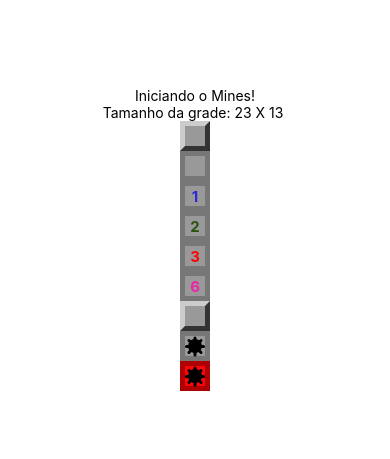
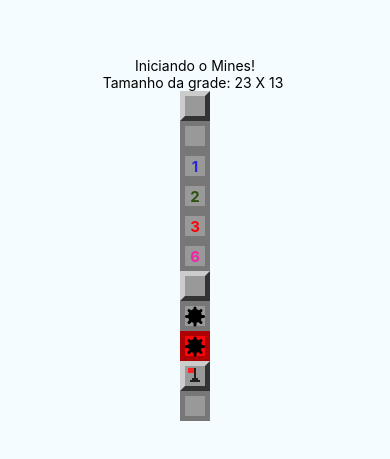
Before and after one commit to renandspedrosa/mines, a React Native app: screen / in a window 390 px wide. Shown: the part 183-642 px from the top of the page. Built offline with nearby package versions, Linux system fonts and the light colour scheme.

Commit message:
bandeira

```diff
--- a/App.js
+++ b/App.js
@@ -2,7 +2,6 @@
 import { StyleSheet, Text, View } from 'react-native';
 import params from './src/params';
 import Field from './src/components/Field';
-
 
 export default function App() {
   return (
@@ -11,6 +10,8 @@
 
       <Text>Iniciando o Mines!</Text>
       <Text>Tamanho da grade: {params.getRowsAmount()} X {params.getColumnsAmount()} </Text>
+
+
       <Field/>
       <Field opened/>
       <Field opened  nearMines={1}/>
@@ -20,6 +21,8 @@
       <Field mined />
       <Field mined opened />
       <Field mined opened exploded/>
+      <Field flagged/>
+      <Field flagged opened/>
     </View>
   );
 }
@@ -30,5 +33,6 @@
     backgroundColor: '#fff',
     alignItems: 'center',
     justifyContent: 'center',
+    backgroundColor: '#F5FCFF'
   },
 });
--- a/src/components/Field.js
+++ b/src/components/Field.js
@@ -2,14 +2,16 @@
 import {View, StyleSheet, Text} from 'react-native'
 import params from '../params'
 import Mine from './Mine'
+import Flag from './Flag'
 
 export default props =>{
-    const {mined, opened, nearMines,exploded} = props
+    const {mined, opened, nearMines,exploded,flagged} = props
 
     const styleFiel = [styles.field]
     if(opened) styleFiel.push(styles.opened)
     if(exploded) styleFiel.push(styles.exploded)
-    if(styleFiel.length === 1) styleFiel.push(styles.regular)
+    if(flagged) styleFiel.push(styles.flagged)
+    if(!opened && !exploded) styleFiel.push(styles.regular)
 
     let color = null
     if (nearMines > 0){
@@ -24,6 +26,7 @@
                 <Text style={[styles.label, {color:color}]}>{nearMines}</Text>
             :false}
             {mined && opened ? <Mine/>:false}
+            {flagged && !opened ? <Flag/> : false}
         </View>
     )
 }
--- /dev/null
+++ b/src/components/Flag.js
@@ -0,0 +1,71 @@
+import React from 'react'
+import {View, StyleSheet} from 'react-native'
+
+export default props => {
+    return (
+        <View style={styles.container}>
+            <View style={[styles.flagpole, props.bigger? styles.flagpoleBigger:null]}/>
+            <View style={[styles.flag, props.bigger ? styles.flagBigger:null]}/>
+            <View style={[styles.base1, props.bigger ? styles.base1Bigger:null]}/>
+            <View style={[styles.base2, props.bigger ? styles.base2Bigger:null]}/>
+        </View>
+    )
+}
+
+const styles = StyleSheet.create({
+    container:{
+        marginTop:2,
+    },
+    flagpole:{
+        position: 'absolute',
+        height:14,
+        width:2,
+        backgroundColor:'#222',
+        marginLeft:9
+    },
+    flag: {
+        position:'absolute',
+        height:5,
+        width:6,
+        backgroundColor:'#F22',
+        marginLeft:3,
+    },
+    base1:{
+        position:'absolute',
+        height:2,
+        width:6,
+        backgroundColor:'#222',
+        marginLeft:7,
+        marginTop:10
+    },
+    base2:{
+        position:'absolute',
+        height:2,
+        width:10,
+        backgroundColor:'#222',
+        marginLeft:5,
+        marginTop:12
+    },
+    flagpoleBigger:{
+        height:28,
+        width:4,
+        marginLeft:16
+    },
+    flagBigger:{
+        height:10,
+        width:14,
+        marginLeft:3
+    },
+    base1Bigger:{
+        height:4,
+        width:12,
+        marginTop:20,
+        marginLeft:12
+    },
+    base2Bigger:{
+        height:4,
+        width:20,
+        marginLeft:8,
+        marginTop:24
+    }
+})
```
